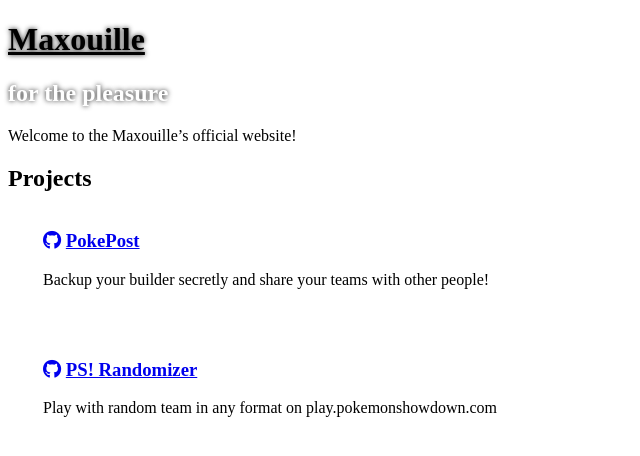
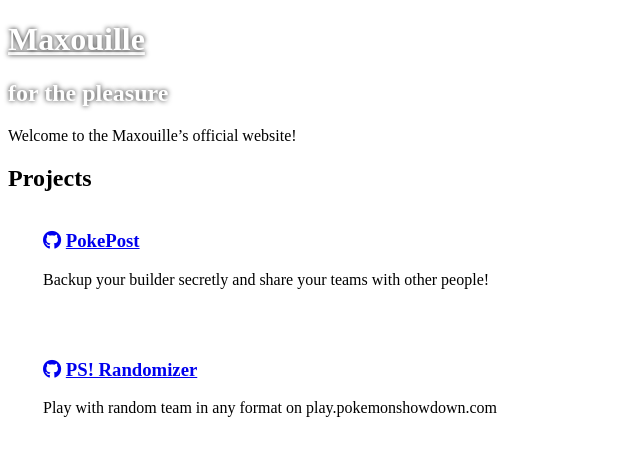
Before and after one commit to Maxouille64/maxouille64.github.io, a Jekyll site: the page built from index.md, in a window 1280 px wide. Shown: the top 456 px of the page, without its empty margins (0-640 px from the left). Built offline with Jekyll 4.4.1, drawn with Linux system fonts in a browser that asks for light colours; nearby versions of some CDN libraries; our own code applies the rules of GitHub Pages for plain Markdown files.

Commit message:
Update style.css

```diff
--- a/assets/css/style.css
+++ b/assets/css/style.css
@@ -16,9 +16,8 @@ $section-headings-color: #6363B0 !default;
   background-position: 10vh;
   text-shadow: #222 0px 0px 5px;
 }
-
 .page-header a {
-  color: #000;
+ color:#fff
 }
 
 .project-tagline {
```
